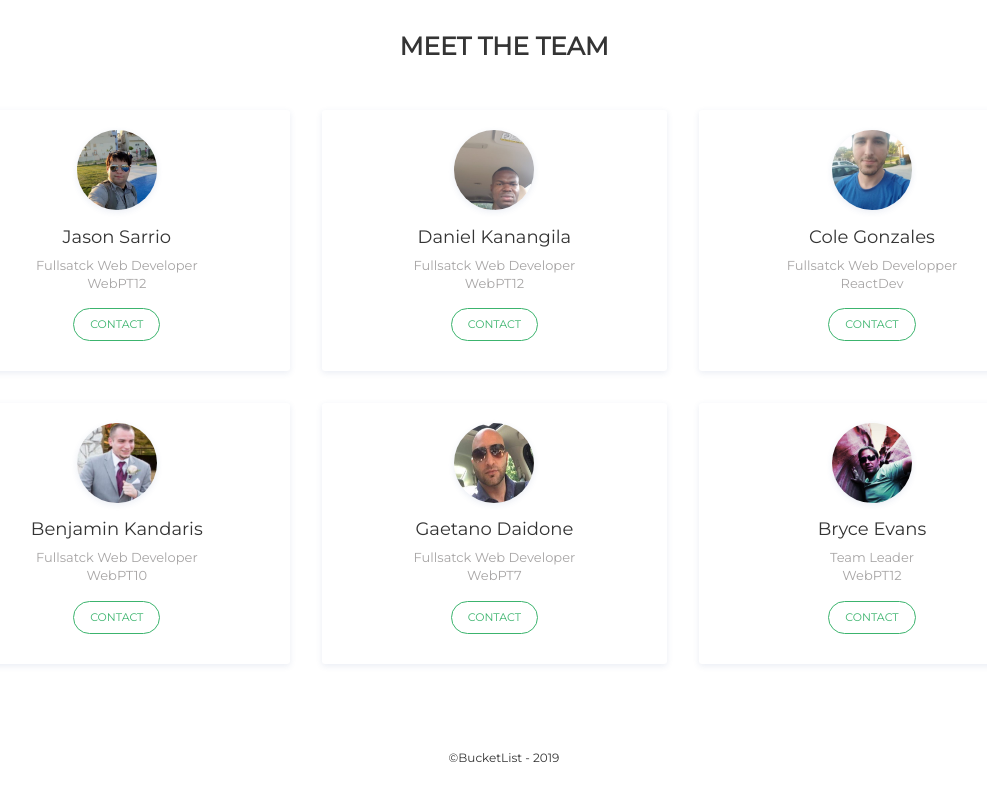
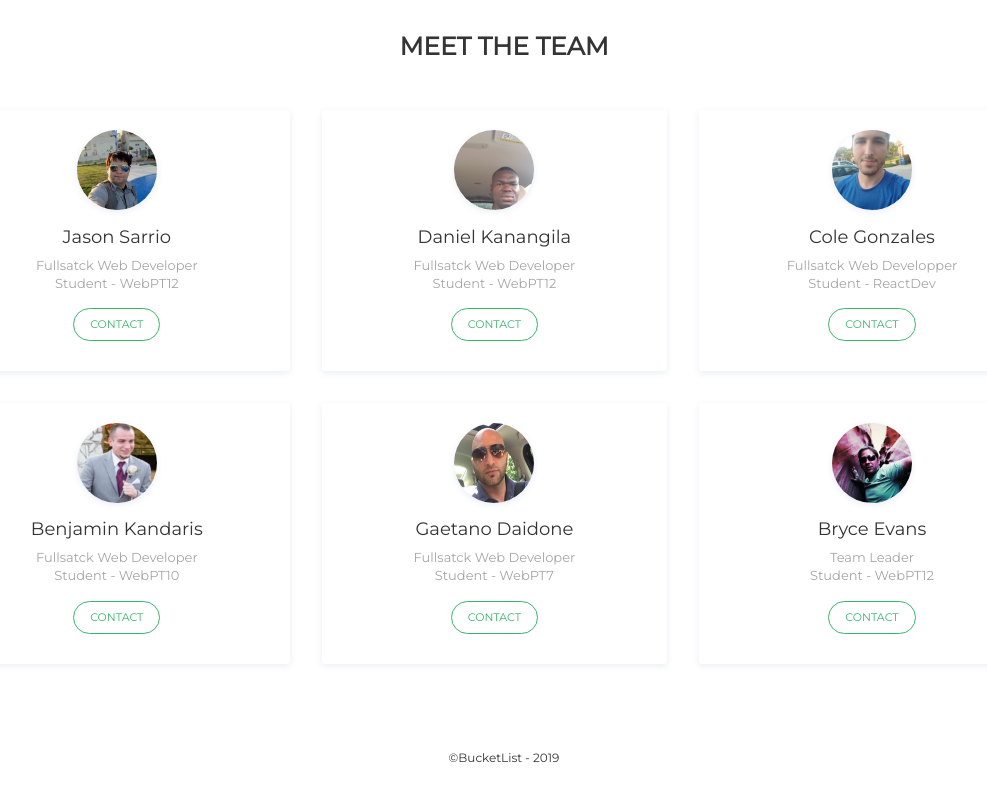
Before and after one commit to Bucket-List-BW-PTCT/user-interface, a website: page about.html in a window 1280 px wide. Shown: the part 851-1651 px from the top of the page, without its empty margins (136-1123 px from the left). Drawn offline with Linux system fonts and the light colour scheme.

Commit message:
Updated about page

```diff
--- a/about.html
+++ b/about.html
@@ -71,7 +71,7 @@
                 <div class="profile-box">
                     <img src="./images/Jason_Sarrio.JPG" alt="profile pic">
                     <h3>Jason Sarrio</h3>
-                    <p>Fullsatck Web Developer <br />WebPT12</p>
+                    <p>Fullsatck Web Developer <br />Student - WebPT12</p>
                     <div class="btn-group">
                         <a role="button" class="btn btn-primary btn--contact">Contact</a>
                     </div>
@@ -79,7 +79,7 @@
                 <div class="profile-box">
                     <img src="./images/Daniel_Kanangila.JPG" alt="profile pic">
                     <h3>Daniel Kanangila</h3>
-                    <p>Fullsatck Web Developer <br /> WebPT12</p>
+                    <p>Fullsatck Web Developer <br />Student - WebPT12</p>
                     <div class="btn-group">
                         <a role="button" class="btn btn-primary btn--contact">Contact</a>
                     </div>
@@ -87,7 +87,7 @@
                 <div class="profile-box">
                     <img src="./images/Cole_Gonzales.JPG" alt="profile pic">
                     <h3>Cole Gonzales</h3>
-                    <p>Fullsatck Web Developper <br />ReactDev</p>
+                    <p>Fullsatck Web Developper <br />Student - ReactDev</p>
                     <div class="btn-group">
                         <a role="button" class="btn btn-primary btn--contact">Contact</a>
                     </div>
@@ -95,7 +95,7 @@
                 <div class="profile-box">
                     <img src="./images/Benjamin_Kandaris.JPG" alt="profile pic">
                     <h3>Benjamin Kandaris</h3>
-                    <p>Fullsatck Web Developer <br /> WebPT10</p>
+                    <p>Fullsatck Web Developer <br />Student - WebPT10</p>
                     <div class="btn-group">
                         <a role="button" class="btn btn-primary btn--contact">Contact</a>
                     </div>
@@ -103,7 +103,7 @@
                 <div class="profile-box">
                     <img src="./images/Gaetano_Daidone.JPG" alt="profile pic">
                     <h3>Gaetano Daidone</h3>
-                    <p>Fullsatck Web Developer <br /> WebPT7</p>
+                    <p>Fullsatck Web Developer <br />Student - WebPT7</p>
                     <div class="btn-group">
                         <a role="button" class="btn btn-primary btn--contact">Contact</a>
                     </div>
@@ -111,7 +111,7 @@
                 <div class="profile-box">
                     <img src="./images/Bryce_Evans.JPG" alt="profile pic">
                     <h3>Bryce Evans</h3>
-                    <p>Team Leader <br /> WebPT12</p>
+                    <p>Team Leader <br />Student - WebPT12</p>
                     <div class="btn-group">
                         <a role="button" class="btn btn-primary btn--contact">Contact</a>
                     </div>
```
